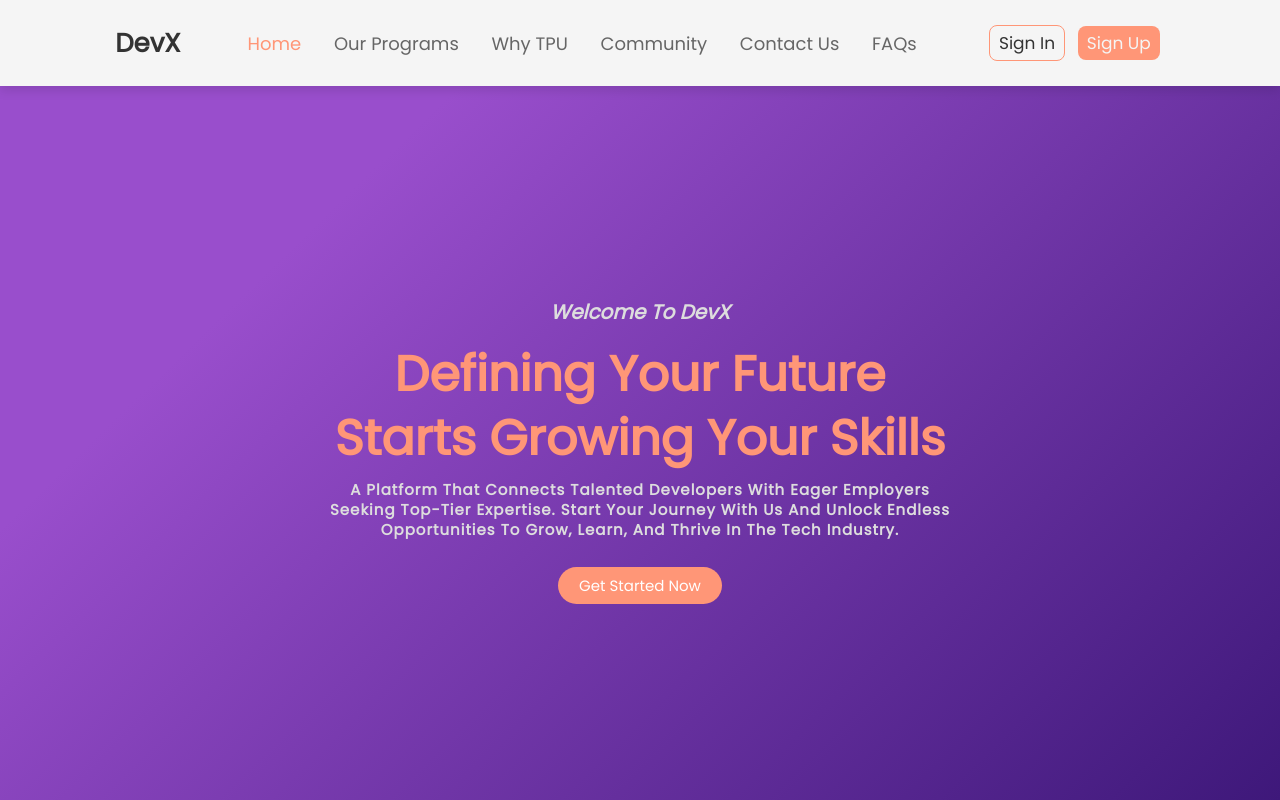
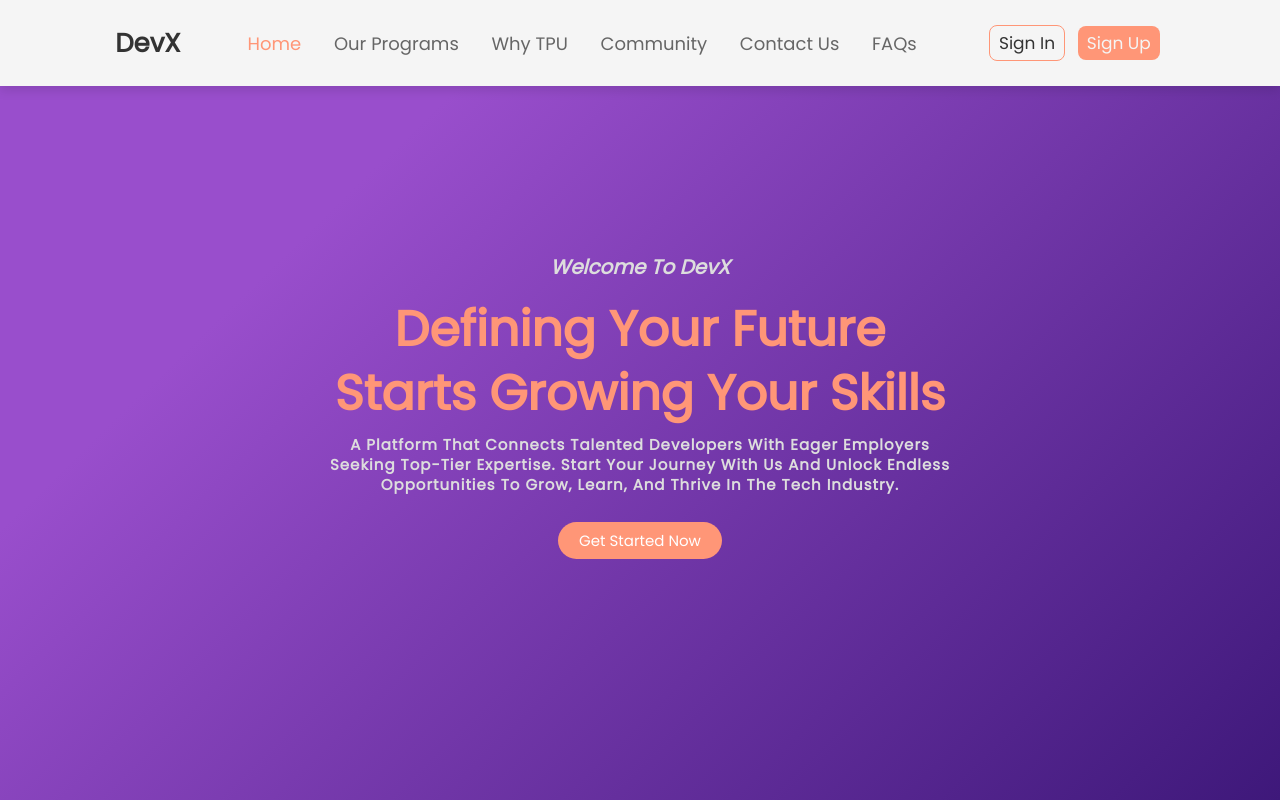
Before and after one commit to Abletetor/DevX, a plain HTML site: page index.html in a window 1280 px wide. Shown: the top 800 px of the page. Drawn offline with Linux system fonts and the light colour scheme.

Commit message:
css update

```diff
--- a/styles.css
+++ b/styles.css
@@ -138,6 +138,7 @@ section {
       min-height: 100vh;
       background-color: #3e187a;
       background-image: linear-gradient(316deg, #3e187a 0%, #994ecc 74%);
+      padding-bottom: 1rem;
 }
 
 
@@ -146,7 +147,6 @@ section {
       font-size: 2rem;
       color: #ddd;
       border-radius: 2rem;
-      padding-top: 10rem;
       margin-bottom: 2rem;
       text-align: center;
       font-style: italic;
```
Also changed, not shown: images/Growth-img.png (deleted), images/grow.png (deleted), images/ui-android.jpg (deleted).
